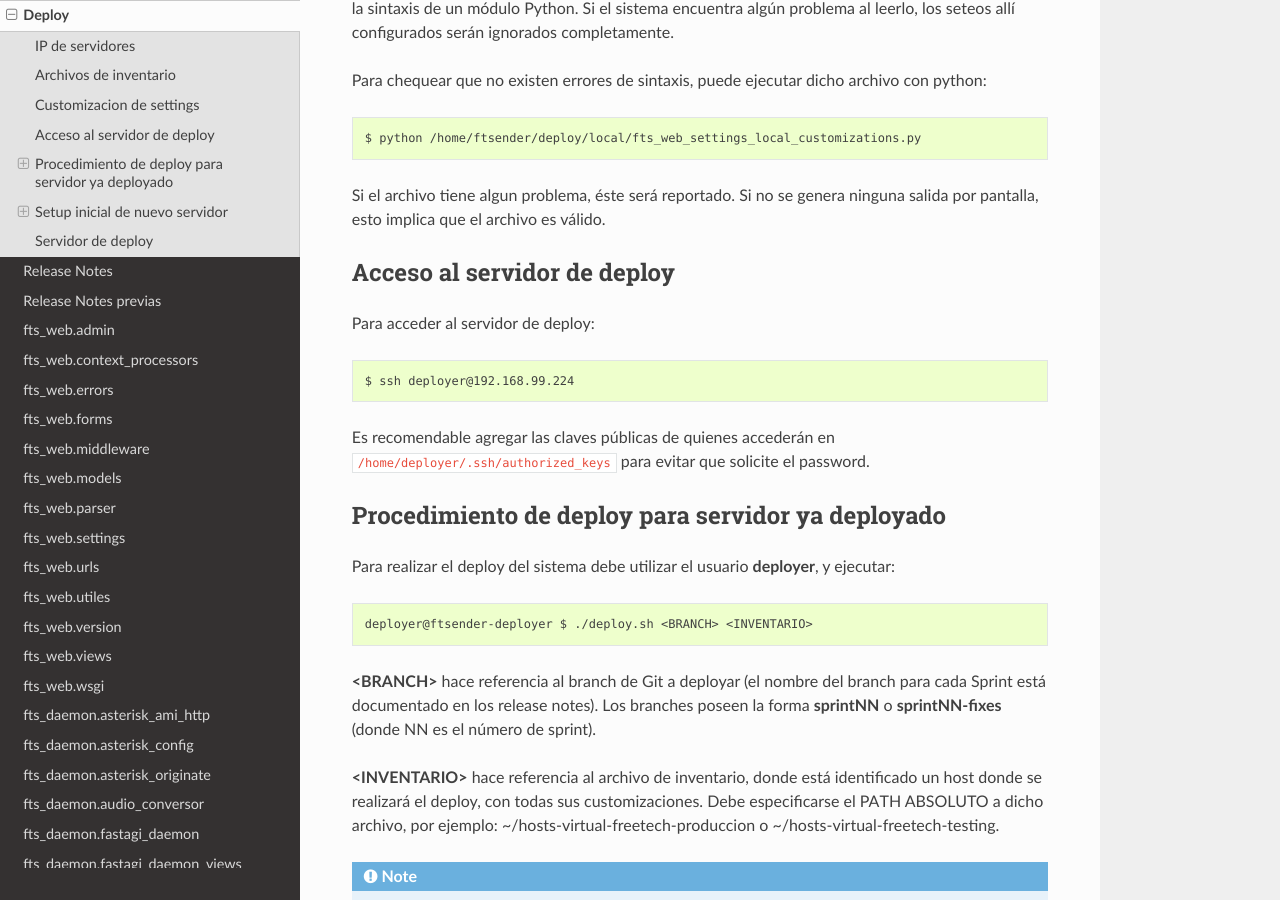
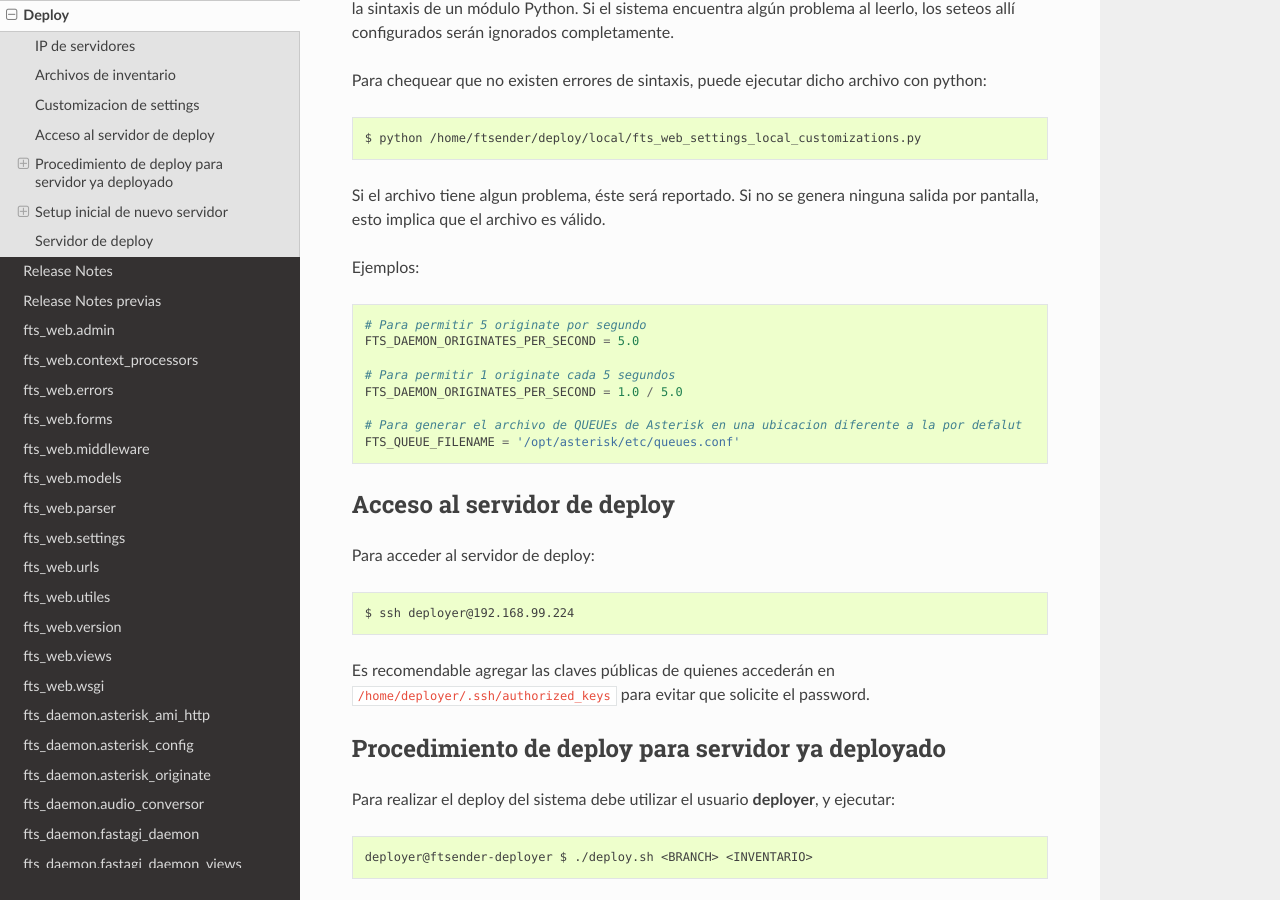
Before and after one commit to aybaker/omnicontact, a Sphinx documentation site: the page built from docs/deploy.rst, in a window 1280 px wide and 900 px high, scrolled down 667 px. Built offline with Sphinx 7.4.7 and the Read the Docs theme 2.0.0, drawn with Linux system fonts in a browser that asks for light colours.

Commit message:
FTS-274 Agrega ejemplos de customizacines de settings

```diff
--- a/docs/deploy.rst
+++ b/docs/deploy.rst
@@ -44,6 +44,19 @@ Para chequear que no existen errores de sintaxis, puede ejecutar dicho archivo c
 Si el archivo tiene algun problema, éste será reportado. Si no se genera ninguna salida por pantalla,
 esto implica que el archivo es válido.
 
+
+Ejemplos:
+
+.. code-block:: python
+
+    # Para permitir 5 originate por segundo
+    FTS_DAEMON_ORIGINATES_PER_SECOND = 5.0
+
+    # Para permitir 1 originate cada 5 segundos
+    FTS_DAEMON_ORIGINATES_PER_SECOND = 1.0 / 5.0
+
+    # Para generar el archivo de QUEUEs de Asterisk en una ubicacion diferente a la por defalut
+    FTS_QUEUE_FILENAME = '/opt/asterisk/etc/queues.conf'
 
 Acceso al servidor de deploy
 ----------------------------
```
